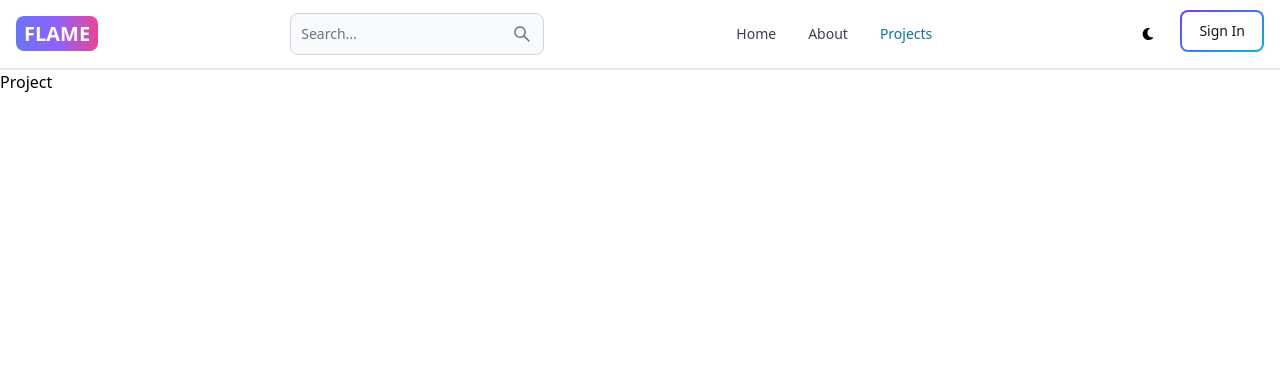
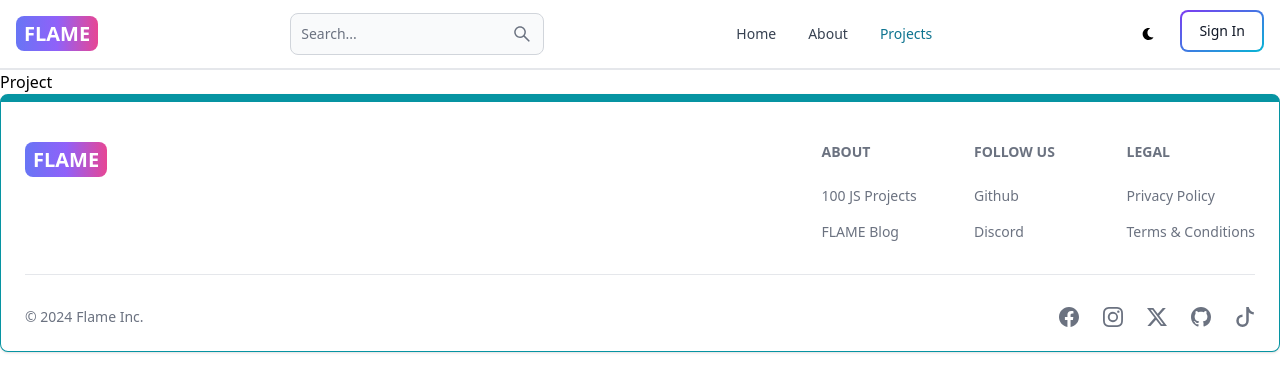
Before and after one commit to cyrus-estavillo/mern_blog, a React (Vite) app in the folder client/: page /projects in a window 1280 px wide. Shown: the top 392 px of the page. Built offline with nearby package versions, Linux system fonts and the light colour scheme.

Commit message:
Created and added footer component

```diff
--- a/client/src/App.jsx
+++ b/client/src/App.jsx
@@ -6,6 +6,7 @@
 import Dashboard from './pages/Dashboard';
 import Projects from './pages/Projects';
 import Header from './components/Header';
+import FooterCom from './components/Footer';
 
 export default function App() {
   return (
@@ -21,6 +22,8 @@
         <Route path="/projects" element={<Projects />} />
       </Routes>
 
+      <FooterCom />
+
     </BrowserRouter>
   )
 }
--- /dev/null
+++ b/client/src/components/Footer.jsx
@@ -0,0 +1,103 @@
+import { Footer } from 'flowbite-react';
+import { Link } from 'react-router-dom';
+import { BsFacebook, BsInstagram, BsTwitterX, BsGithub, BsTiktok } from 'react-icons/bs';
+
+export default function FooterCom() {
+  return (
+    <Footer container className="border border-t-8 border-teal-500">
+        <div className="w-full max-w-7xl mx-auto">
+            <div className="grid w-full justify-between sm:flex md:grid-cols-1">
+                <div className="mt-5">
+                    <Link to="/" className="self-center whitespace-nowrap text-lg sm:text-xl font-semibold dark:text-white">
+                        <span className="px-2 py-1 bg-gradient-to-r from-indigo-500 via-purple-500 to-pink-500 rounded-lg text-white">
+                            FLAME
+                        </span>
+                    </Link>
+                </div>
+
+                <div className="grid grid-cols-2 gap-8 mt-4 sm:grid-cols-3 sm:gap-6">
+                    <div>
+                        <Footer.Title title="ABOUT"/>
+                        <Footer.LinkGroup col>
+                            <Footer.Link
+                                href="https://www.100jsprojects.com"
+                                target="_blank"
+                                rel="noopener noreferrer"
+                            >
+                                100 JS Projects
+                            </Footer.Link>
+
+                            <Footer.Link
+                                href="/about"
+                                target="_blank"
+                                rel="noopener noreferrer"
+                            >
+                                FLAME Blog
+                            </Footer.Link>
+                        </Footer.LinkGroup>
+                    </div>
+
+                    <div>
+                        <Footer.Title title="FOLLOW US"/>
+                            <Footer.LinkGroup col>
+                                <Footer.Link
+                                    href="https://www.github.com/cyrus-estavillo"
+                                    target="_blank"
+                                    rel="noopener noreferrer"
+                                >
+                                    Github
+                                </Footer.Link>
+
+                                <Footer.Link
+                                    href="#"
+                                    target="_blank"
+                                    rel="noopener noreferrer"
+                                >
+                                    Discord
+                                </Footer.Link>
+                            </Footer.LinkGroup>
+                    </div>
+
+                    <div>
+                        <Footer.Title title="LEGAL"/>
+                            <Footer.LinkGroup col>
+                                <Footer.Link
+                                    href="https://www.github.com/cyrus-estavillo"
+                                    target="_blank"
+                                    rel="noopener noreferrer"
+                                >
+                                    Privacy Policy
+                                </Footer.Link>
+
+                                <Footer.Link
+                                    href="#"
+                                    target="_blank"
+                                    rel="noopener noreferrer"
+                                >
+                                    Terms & Conditions
+                                </Footer.Link>
+                            </Footer.LinkGroup>
+                    </div>
+                </div>
+            </div>
+
+            <Footer.Divider />
+            <div className="w-full max-w-7xl sm:flex sm:items-center sm:justify-between">
+                <Footer.Copyright
+                    href="#"
+                    by="Flame Inc."
+                    year={new Date().getFullYear()}
+                />
+
+                <div className="flex gap-6 sm:mt-0 mt-8 sm:justify-center">
+                    <Footer.Icon href="#" icon={BsFacebook}/>
+                    <Footer.Icon href="#" icon={BsInstagram}/>
+                    <Footer.Icon href="#" icon={BsTwitterX}/>
+                    <Footer.Icon href="#" icon={BsGithub}/>
+                    <Footer.Icon href="#" icon={BsTiktok}/>
+                </div>
+            </div>
+        </div>
+    </Footer>
+  )
+}
```
